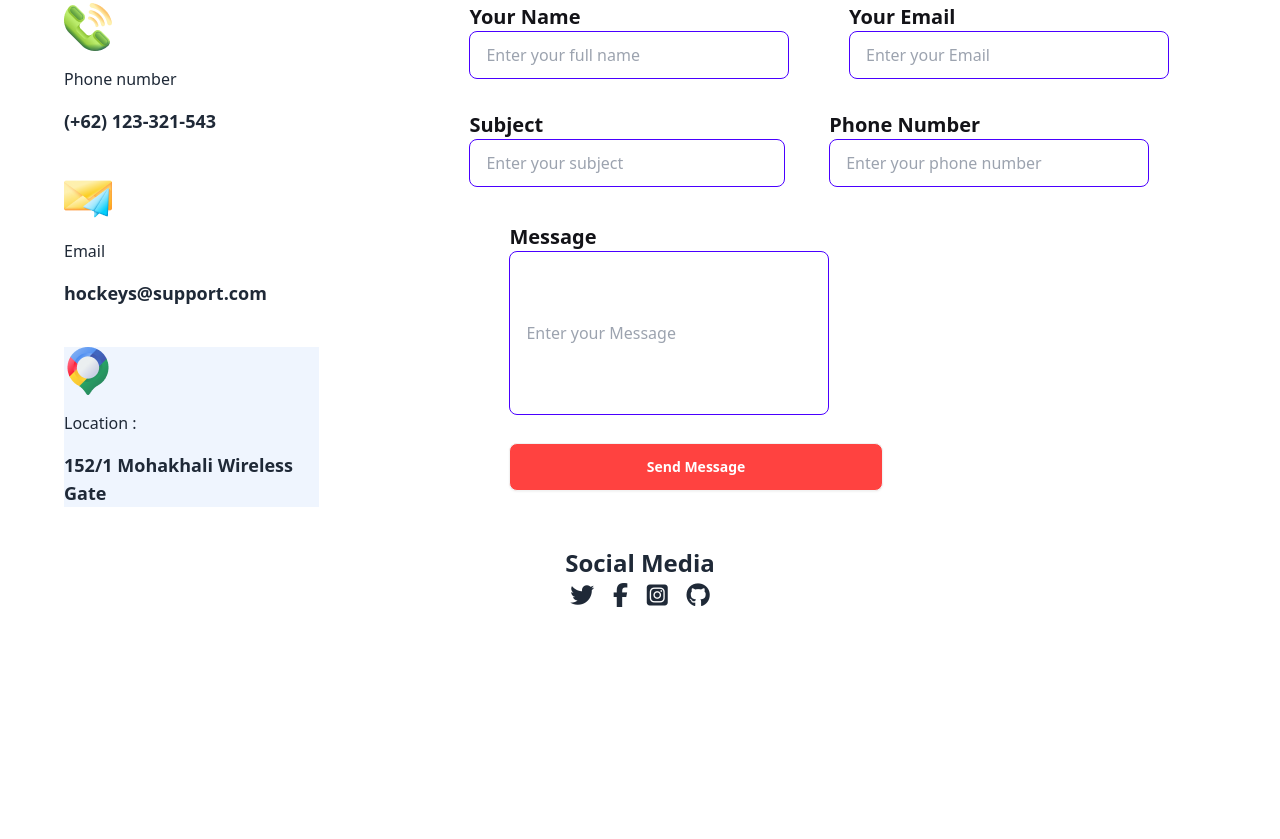
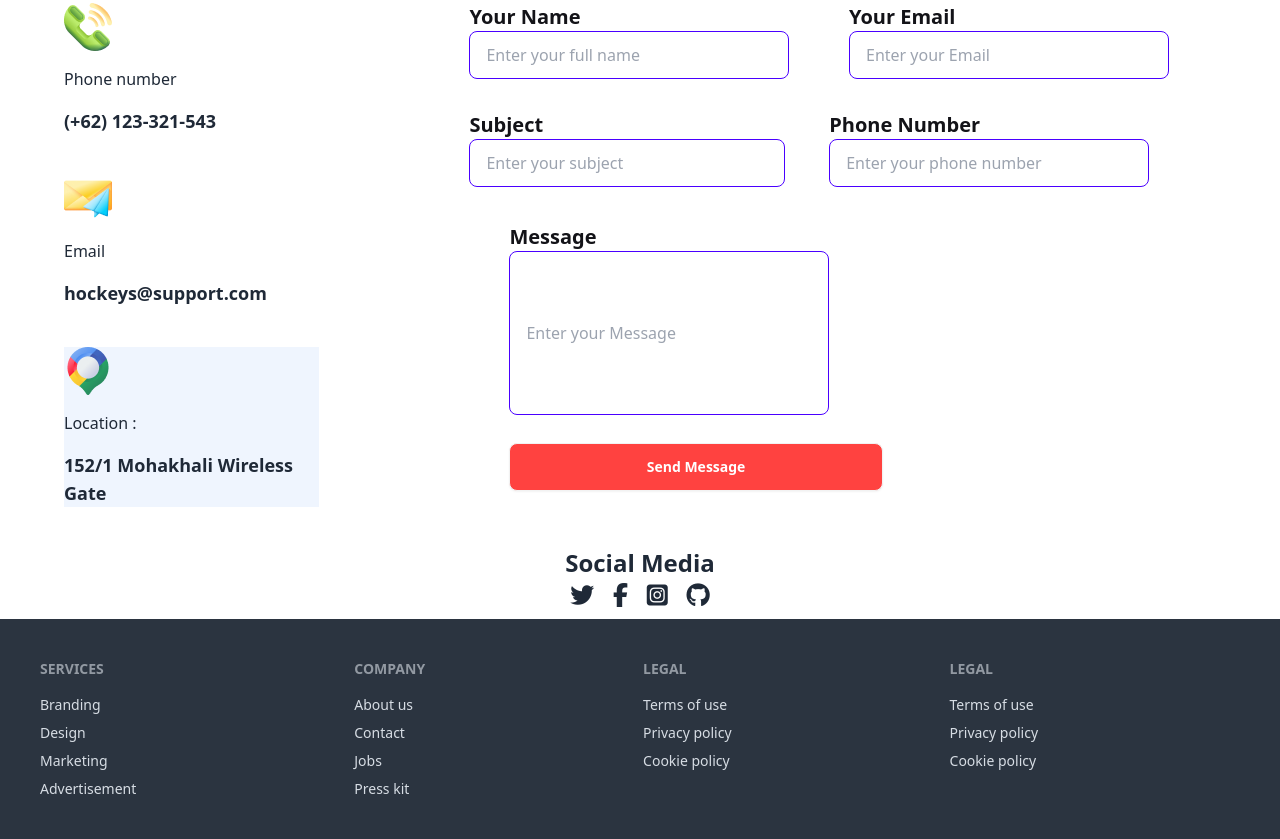
Before and after one commit to RafiulAlamRami/3rd_assignment, a plain HTML site: page index.html in a window 1280 px wide. Shown: the part 2839-3678 px from the top of the page. Before the commit the page ends 3458 px from the top, so only its background shows below. Drawn offline with nearby package versions, Linux system fonts and the light colour scheme.

Commit message:
add footer

```diff
--- a/index.html
+++ b/index.html
@@ -464,6 +464,35 @@
 
   </div>
 
+  <footer class="footer p-10 bg-neutral text-neutral-content">
+    <nav>
+      <h6 class="footer-title">Services</h6>
+      <a class="link link-hover">Branding</a>
+      <a class="link link-hover">Design</a>
+      <a class="link link-hover">Marketing</a>
+      <a class="link link-hover">Advertisement</a>
+    </nav>
+    <nav>
+      <h6 class="footer-title">Company</h6>
+      <a class="link link-hover">About us</a>
+      <a class="link link-hover">Contact</a>
+      <a class="link link-hover">Jobs</a>
+      <a class="link link-hover">Press kit</a>
+    </nav>
+    <nav>
+      <h6 class="footer-title">Legal</h6>
+      <a class="link link-hover">Terms of use</a>
+      <a class="link link-hover">Privacy policy</a>
+      <a class="link link-hover">Cookie policy</a>
+    </nav>
+    <nav>
+      <h6 class="footer-title">Legal</h6>
+      <a class="link link-hover">Terms of use</a>
+      <a class="link link-hover">Privacy policy</a>
+      <a class="link link-hover">Cookie policy</a>
+    </nav>
+  </footer>
+
 
 
 </body>
```
